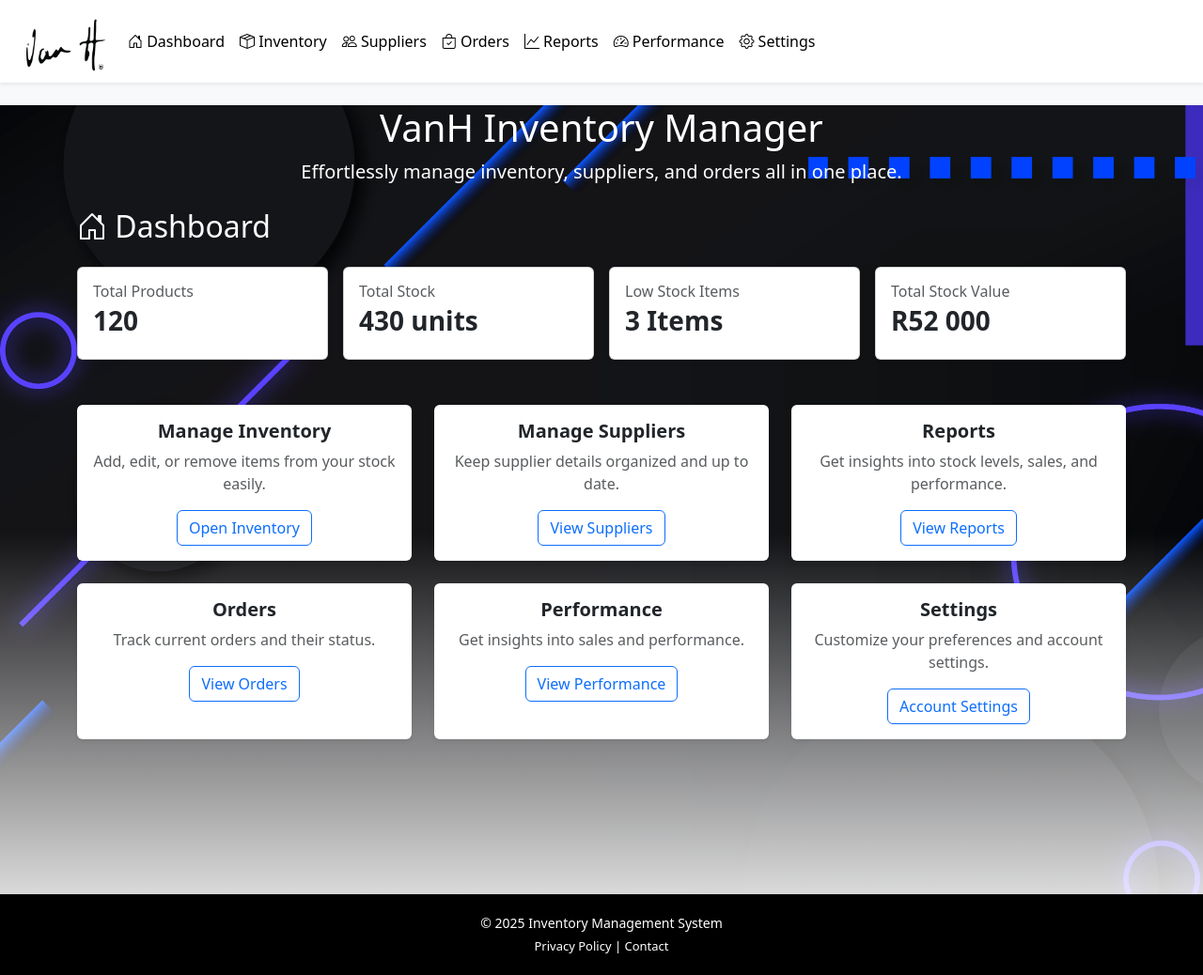
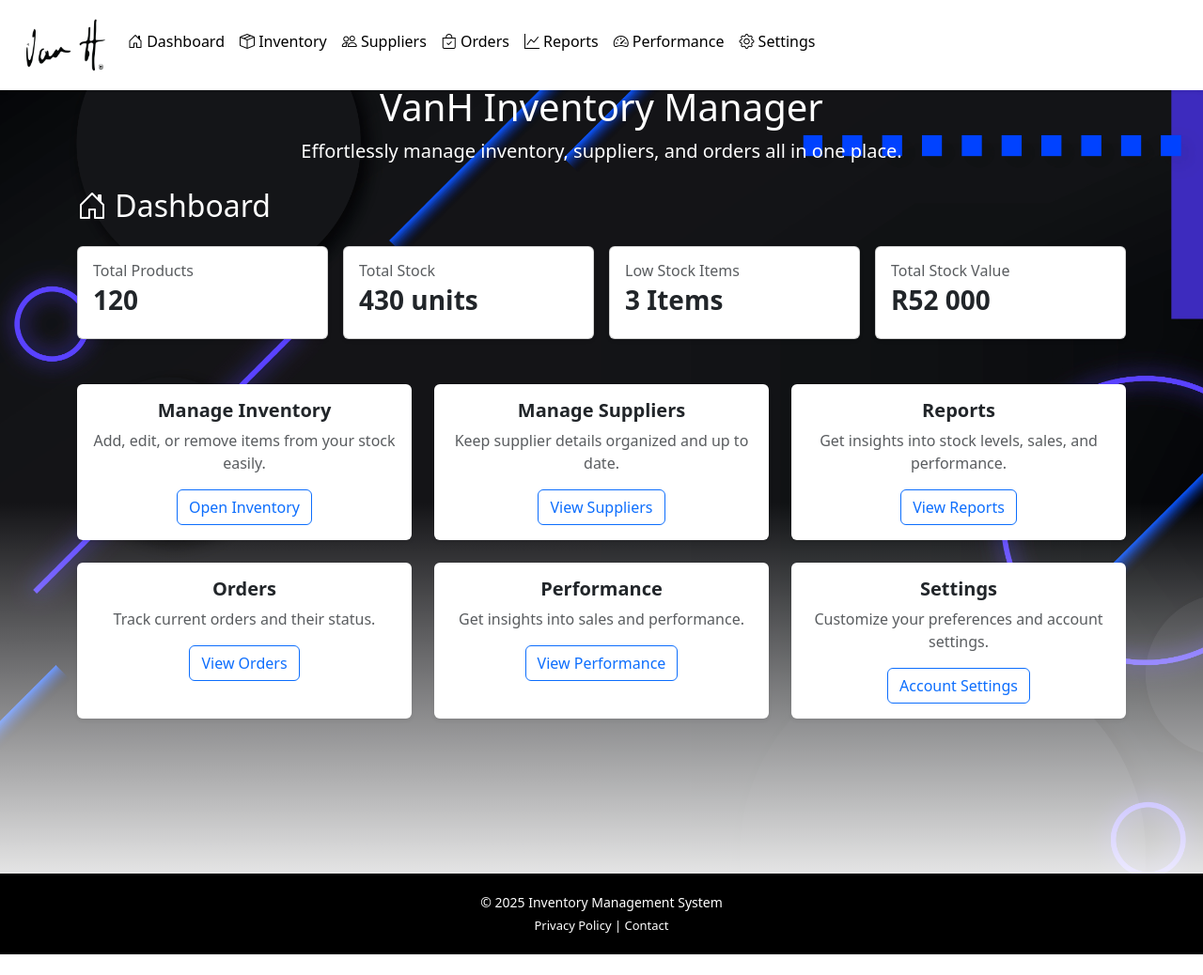
Before and after one commit to gitmatt69/Group12, a Flask app: page / in a window 1280 px wide. Shown: the whole page at 94% size. After the commit the page ends 1016 px from the top, so only its background shows below. Run offline with Flask 3, Linux system fonts and the light colour scheme.

Commit message:
removed white space between the navbar and the background

```diff
--- a/static/style.css
+++ b/static/style.css
@@ -19,6 +19,7 @@
   background-repeat: no-repeat;
   min-height: 100vh;
   height: 100%;
+  margin-top: -30px;
 }
 
 .btn-primary {
@@ -46,7 +47,6 @@ body{
 .navbar{
   background-color: var(--navbar-colour) !important;
   box-shadow: none;
-  padding-bottom: 0;
 }
 .navbar .navbar-brand,
 .navbar .nav-link{
@@ -72,6 +72,8 @@ footer {
 }
 
 
+
+
 /* Sidebar styles - currently not in use
   #sidebar{
     width: var(--sidebar-width);
```
